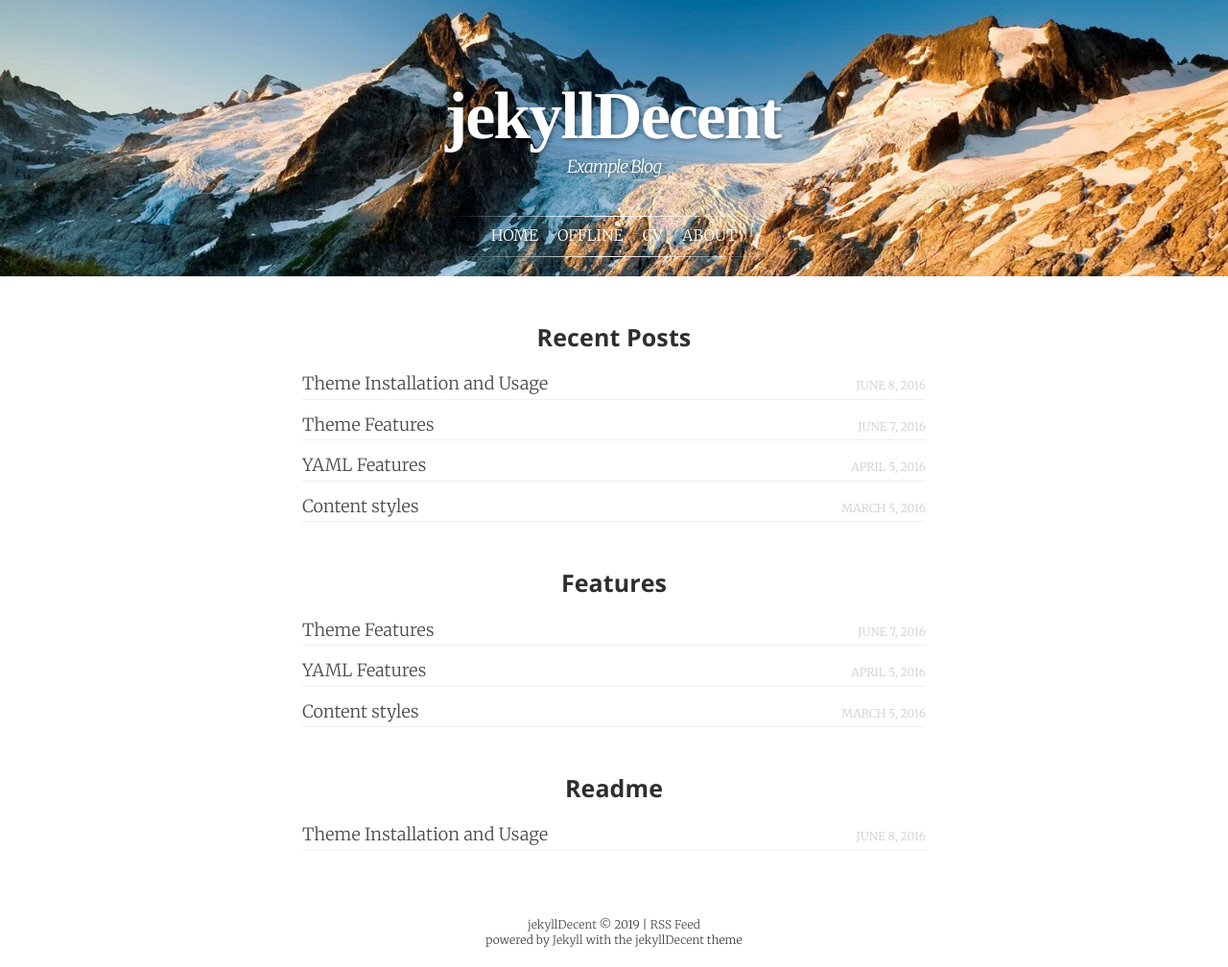
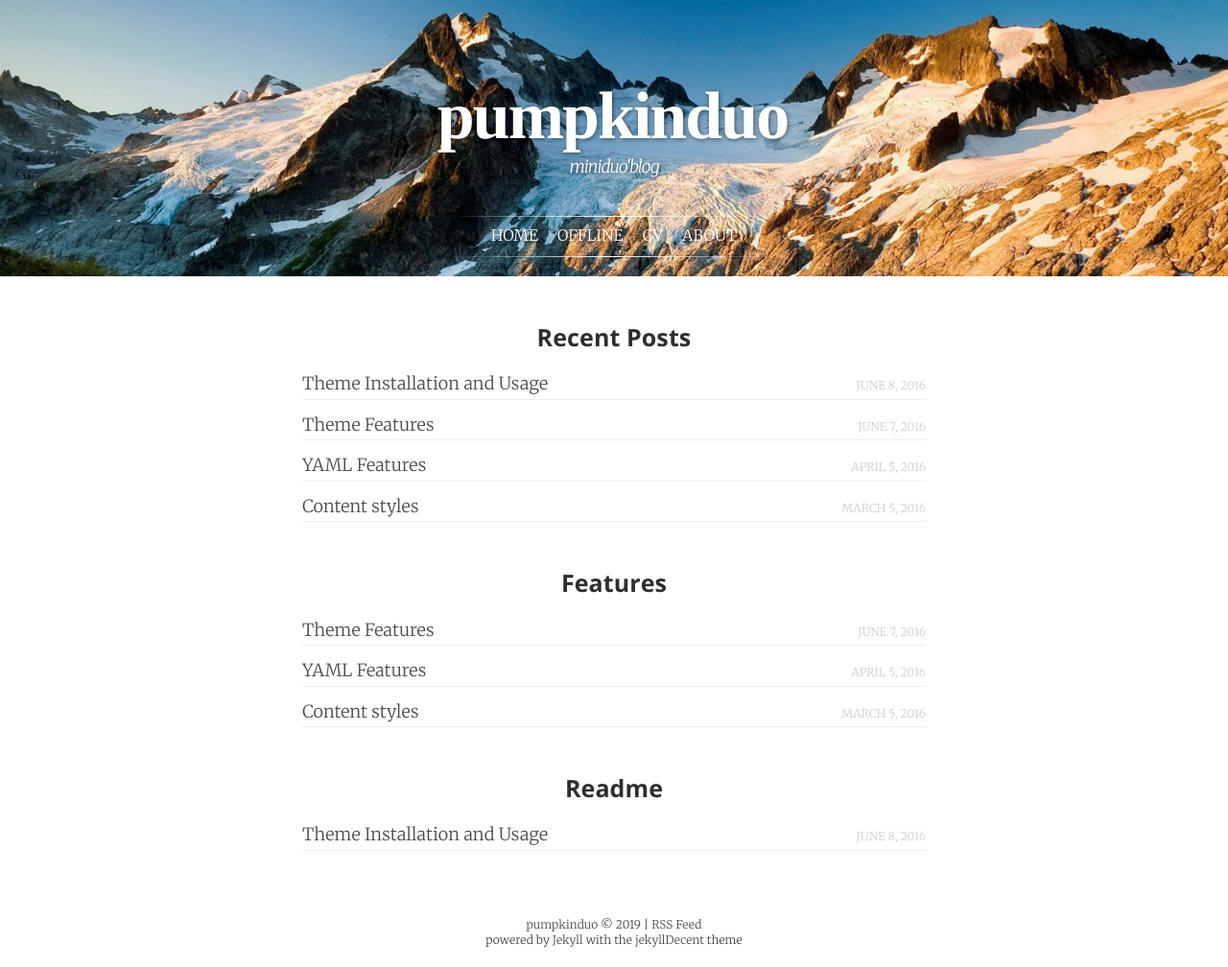
Before and after one commit to pumpkinduo/pumpkinduo.github.io, a Jekyll site: the page built from index.html, in a window 1280 px wide. Shown: the whole page at 96% size. Built offline with Jekyll 4.4.1, drawn with Linux system fonts in a browser that asks for light colours; some web fonts are replaced.

Commit message:
Update _config.yml

```diff
--- a/_config.yml
+++ b/_config.yml
@@ -6,8 +6,8 @@
 # 'jekyll serve'. If you change this file, please restart the server process.
 
 # Site settings
-title:            jekyllDecent
-subtitle:         Example Blog
+title:            pumpkinduo
+subtitle:        miniduo'blog
 description:      This is the jekyllTheme example blog. It only exists to demonstrate how the theme looks and feels.
 keywords:         demo theme example github jekyll features
 language:         "en" # default language of the blog. Language codes: http://www.w3schools.com/tags/ref_language_codes.asp
```
